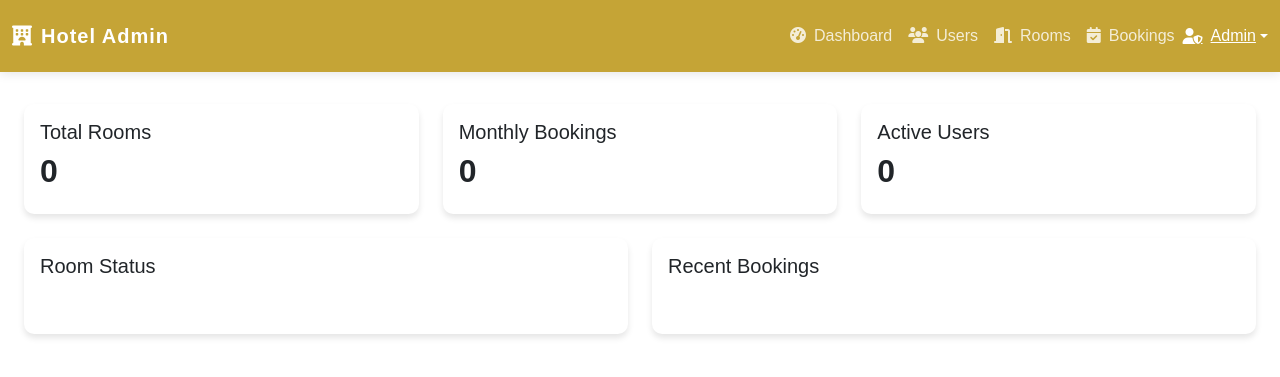
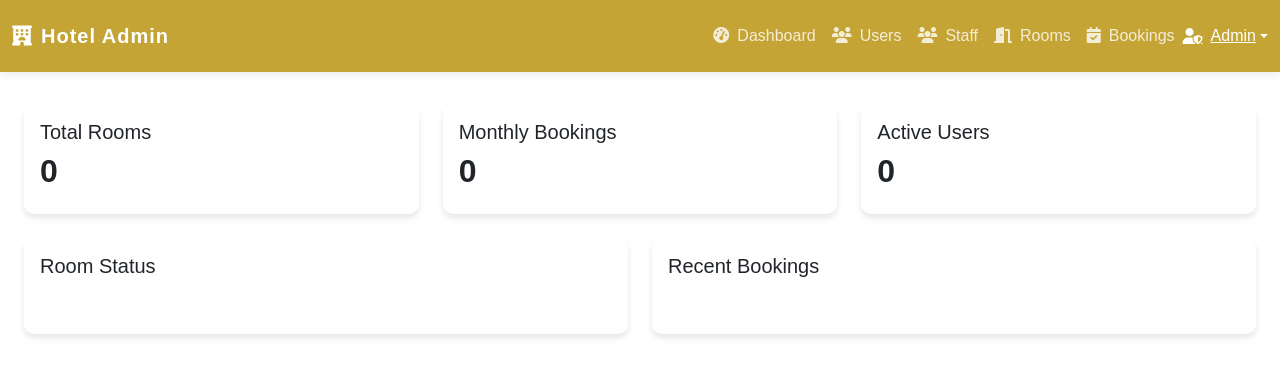
Before and after one commit to DinushaMadhushani/Hotel_Reservation_System_Final, a PHP site: page /admins/dashboard.php in a window 1280 px wide. Shown: the top 377 px of the page. Run offline with PHP 8.4, Linux system fonts and the light colour scheme; the visitor is signed in with stand-in values (Sample User, id 1); data that the repository does not hold is empty; some libraries are stand-ins or nearby versions.

Commit message:
add staff

```diff
--- a/admins/dashboard.php
+++ b/admins/dashboard.php
@@ -150,6 +150,12 @@ if ($_SERVER['REQUEST_METHOD'] === 'POST') {
                         <a class="nav-link <?= ($_GET['page'] ?? '') === 'users' ? 'active' : '' ?>"
                            href="?page=users">
                             <i class="fa-solid fa-users me-2"></i>Users
+                        </a>
+                    </li>
+                    <li class="nav-item">
+                        <a class="nav-link <?= ($_GET['page'] ?? '') === 'users' ? 'active' : '' ?>"
+                           href="?page=users">
+                            <i class="fa-solid fa-users me-2"></i>Staff
                         </a>
                     </li>
                     <li class="nav-item">
```
Also changed, not shown: admins/admin_staff_management.php (added).
